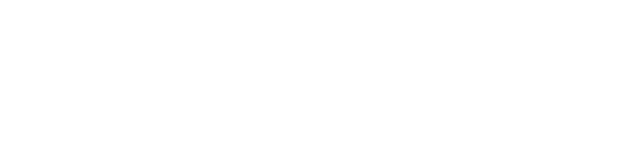
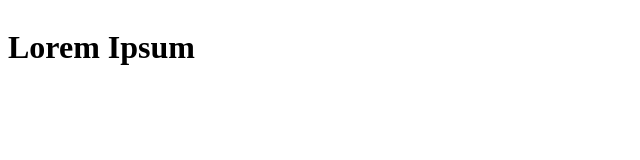
Before and after one commit to Kaledorn/classgapJ, a website: page public/index.html in a window 1280 px wide. Shown: the whole page, without its empty margins (0-640 px from the left). Drawn offline with nearby package versions, Linux system fonts and the light colour scheme; files that its build step writes are made by us from their sources.

Commit message:
last commit

```diff
--- a/docker-compose.yml
+++ b/docker-compose.yml
@@ -6,7 +6,7 @@ services:
     stdin_open: true
     container_name: node
     privileged: true
-    image: node:lts-alpine
+    image: node:lts
     networks:
       node:
     ports:
--- a/public/index.html
+++ b/public/index.html
@@ -5,14 +5,18 @@
     <meta charset="UTF-8">
     <meta name="viewport" content="width=device-width, initial-scale=1.0">
     <title>Document</title>
-
     <link rel="stylesheet" href="css/style.css">
 </head>
 
 <body>
-    <div id="mainContainer">
+    <header>
+        <div class="logo">
+        </div>
+        <div class="textContainer">
+            <h1>Lorem Ipsum</h1>
 
-    </div>
+        </div>
+    </header>
 
     <script src="js/main.js"></script>
 </body>
--- a/scss/style.scss
+++ b/scss/style.scss
@@ -1,3 +1,22 @@
-#mainContainer {
-    background: greenyellow;
+body {
+    height: 100%;
+    width: 100%;
+    display: flex;
+    flex-direction: column;
+
+
+    header {
+
+        .logo {
+            display: flex;
+            align-items: center;
+            justify-content: center;
+        }
+
+        display: flex;
+        flex-direction: row;
+
+        .textContainer {}
+    }
+
 }
```
Also changed, not shown: 1 other file.
